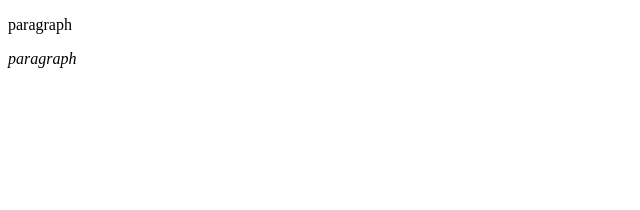
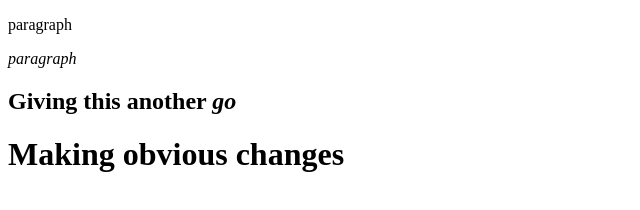
Before and after one commit to kstack885/info343-test, a plain HTML site: page index.html in a window 1280 px wide. Shown: the whole page, without its empty margins (0-640 px from the left). Drawn offline with Linux system fonts and the light colour scheme.

Commit message:
Add some headers to body

```diff
--- a/index.html
+++ b/index.html
@@ -10,5 +10,7 @@
     <p>
       <em> paragraph </em>
     </p>
+    <h2> Giving this another <em> go </em> </h2>
+    <h1> Making obvious changes </h1>
   </body>
 </html>
```
